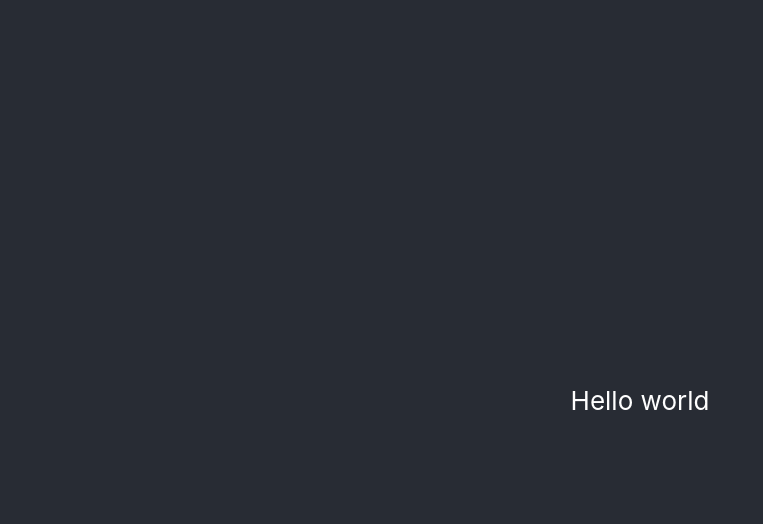
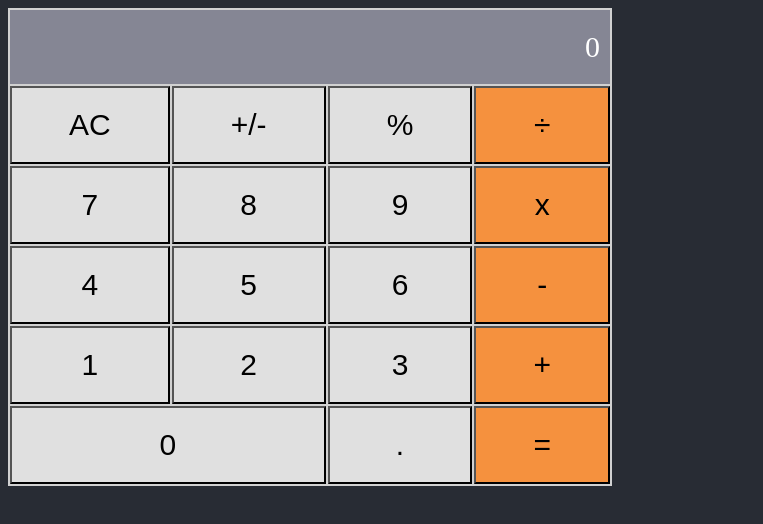
Before and after one commit to carloso0114/Math-magicians-React, a React (Create React App) app: page / in a window 1280 px wide. Shown: the top 524 px of the page, without its empty margins (0-763 px from the left). Built offline with nearby package versions, Linux system fonts and the light colour scheme.

Commit message:
create UI

```diff
--- a/src/App.css
+++ /dev/null
@@ -1,10 +0,0 @@
-body {
-  background-color: #282c34;
-  min-height: 100vh;
-  display: flex;
-  flex-direction: column;
-  align-items: center;
-  justify-content: center;
-  font-size: calc(10px + 2vmin);
-  color: white;
-}
--- a/src/App.js
+++ /dev/null
@@ -1,13 +0,0 @@
-import './App.css';
-
-function App() {
-  return (
-    <div className="App">
-      <header className="App-header">
-        <p> Hello world </p>
-      </header>
-    </div>
-  );
-}
-
-export default App;
--- /dev/null
+++ b/src/components/calculator.css
@@ -0,0 +1,64 @@
+body {
+  background-color: #282c34;
+  min-height: 100vh;
+  font-size: calc(10px + 2vmin);
+  color: black;
+}
+
+.item1 { grid-area: display; }
+.item2 { grid-area: item2; }
+.item3 { grid-area: item3; }
+.item4 { grid-area: item4; }
+.item5 { grid-area: item5; }
+.item6 { grid-area: item6; }
+.item7 { grid-area: item7; }
+.item8 { grid-area: item8; }
+.item9 { grid-area: item9; }
+.item10 { grid-area: item10; }
+.item11 { grid-area: item11; }
+.item12 { grid-area: item12; }
+.item13 { grid-area: item13; }
+.item14 { grid-area: item14; }
+.item15 { grid-area: item15; }
+.item16 { grid-area: item16; }
+.item17 { grid-area: item17; }
+.item18 { grid-area: item18; }
+.item19 { grid-area: item19; }
+.item20 { grid-area: item20; }
+
+.grid-container {
+  width: 600px;
+  display: grid;
+  grid-template-areas:
+    'display display display display'
+    'item2 item3 item4 item5'
+    'item6 item7 item8 item9'
+    'item10 item11 item12 item13'
+    'item14 item15 item16 item17'
+    'item18 item18 item19 item20';
+  grid-gap: 2px;
+  background-color: #d1d1d1;
+  padding: 2px;
+}
+
+.display {
+  background-color: #858694;
+  text-align: right;
+  padding: 20px 10px;
+  font-size: 30px;
+  color: white;
+}
+
+.singleBtn {
+  background-color: #e0e0e0;
+  text-align: center;
+  padding: 20px 0;
+  font-size: 30px;
+}
+
+.specialBtn {
+  background-color: #f5913e;
+  text-align: center;
+  padding: 20px 0;
+  font-size: 30px;
+}
--- /dev/null
+++ b/src/components/calculator.js
@@ -0,0 +1,38 @@
+import './calculator.css';
+import React from 'react';
+
+class Calculator extends React.Component {
+  constructor(props) {
+    super(props);
+    this.state = {};
+  }
+
+  render() {
+    return (
+      <div className="grid-container">
+        <div type="button" className="item1 display">0</div>
+        <button type="button" className="item2 singleBtn">AC</button>
+        <button type="button" className="item3 singleBtn">+/-</button>
+        <button type="button" className="item4 singleBtn">%</button>
+        <button type="button" className="item5 specialBtn">÷</button>
+        <button type="button" className="item6 singleBtn">7</button>
+        <button type="button" className="item7 singleBtn">8</button>
+        <button type="button" className="item8 singleBtn">9</button>
+        <button type="button" className="item9 specialBtn">x</button>
+        <button type="button" className="item10 singleBtn">4</button>
+        <button type="button" className="item11 singleBtn">5</button>
+        <button type="button" className="item12 singleBtn">6</button>
+        <button type="button" className="item13 specialBtn">-</button>
+        <button type="button" className="item14 singleBtn">1</button>
+        <button type="button" className="item15 singleBtn">2</button>
+        <button type="button" className="item16 singleBtn">3</button>
+        <button type="button" className="item17 specialBtn">+</button>
+        <button type="button" className="item18 singleBtn">0</button>
+        <button type="button" className="item19 singleBtn">.</button>
+        <button type="button" className="item20 specialBtn">=</button>
+      </div>
+    );
+  }
+}
+
+export default Calculator;
--- a/src/index.js
+++ b/src/index.js
@@ -1,12 +1,11 @@
 import React from 'react';
 import ReactDOM from 'react-dom';
-import './index.css';
-import App from './App';
 import reportWebVitals from './reportWebVitals';
+import Calculator from './components/calculator';
 
 ReactDOM.render(
   <React.StrictMode>
-    <App />
+    <Calculator />
   </React.StrictMode>,
   document.getElementById('root'),
 );
```
Also changed, not shown: 1 other file (tests, documents, lock files or other folders).
